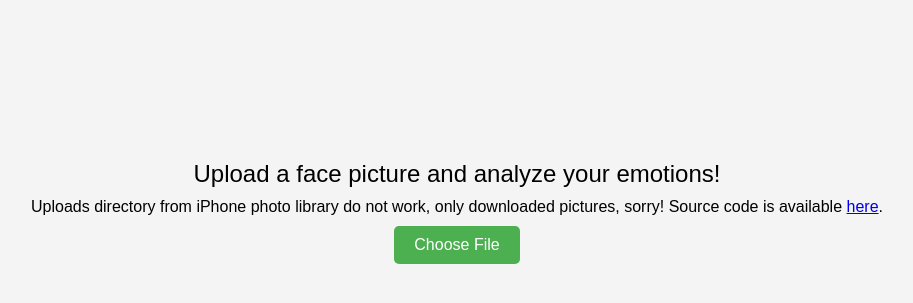
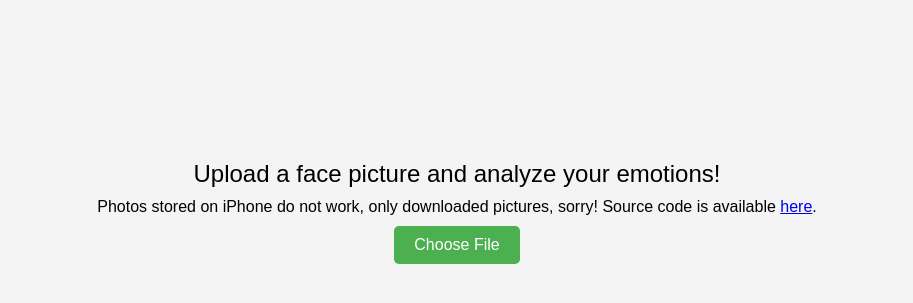
Before and after one commit to lucakato/hume-face, a Flask app: page / in a window 1280 px wide. Shown: the part 178-481 px from the top of the page, without its empty margins (183-1096 px from the left). Run offline with Flask 2, Linux system fonts and the light colour scheme.

Commit message:
fixed typo on html

```diff
--- a/templates/index.html
+++ b/templates/index.html
@@ -52,7 +52,7 @@
         <div id="upload-title">Upload a face picture and analyze your emotions!</div>
 
         <div id="upload-note">
-            Uploads directory from iPhone photo library do not work, only downloaded pictures, sorry!
+            Photos stored on iPhone do not work, only downloaded pictures, sorry!
             Source code is available <a href="https://github.com/lucakato/hume-face/" target="_blank">here</a>.
         </div>
 
```
Also changed, not shown: static/luca-ice.png (added).
